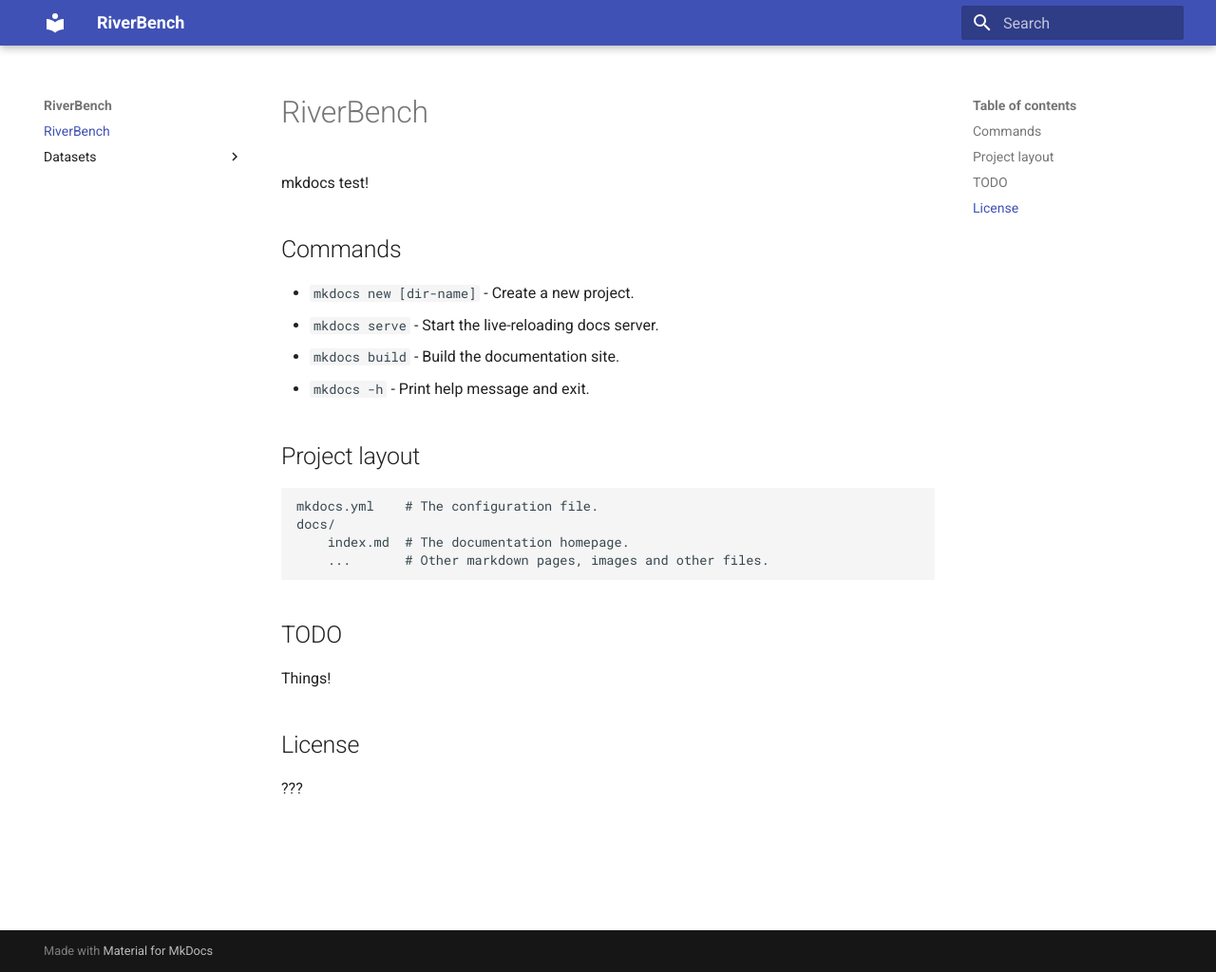
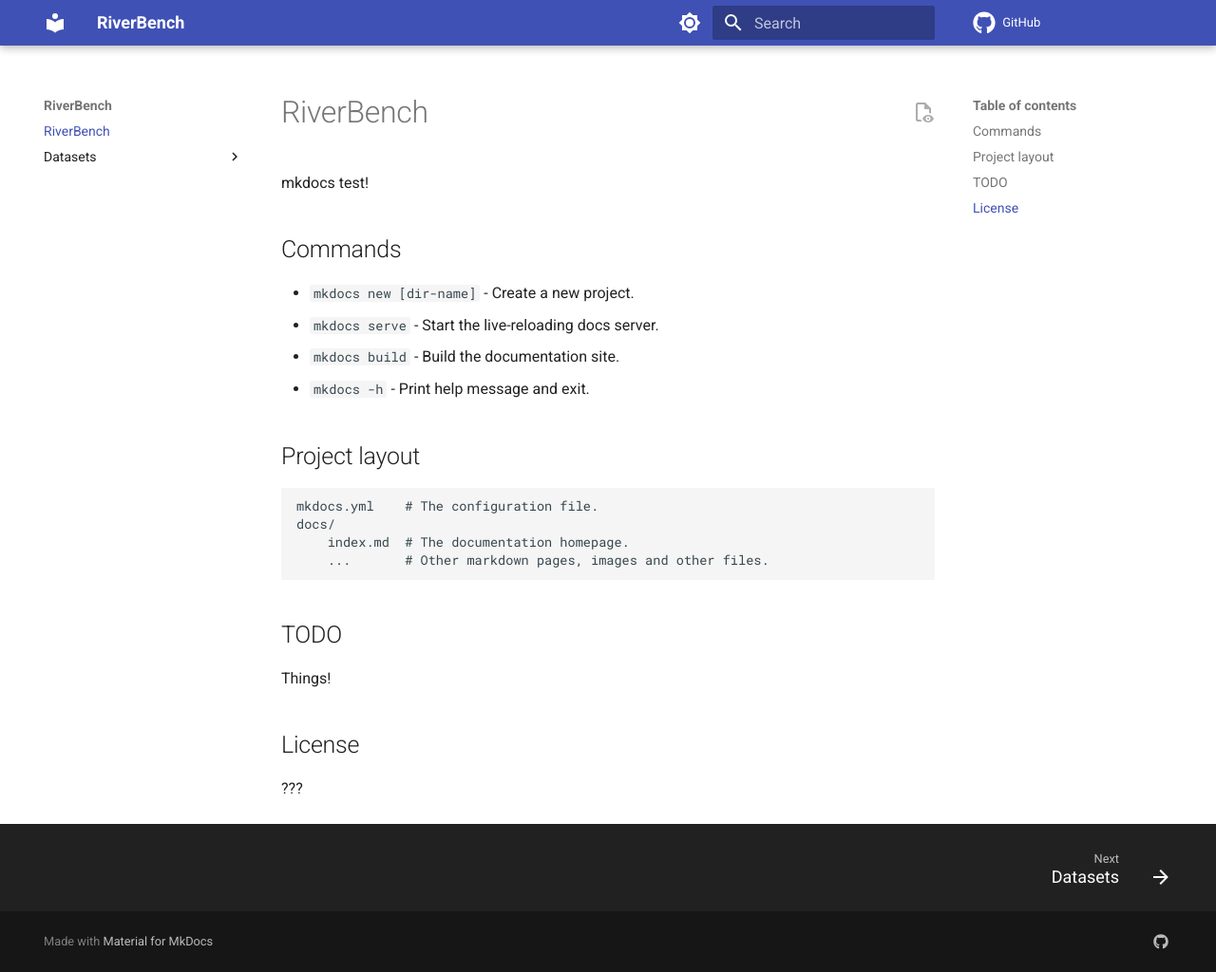
Before and after one commit to RiverBench/riverbench.github.io, an MkDocs documentation site: the page built from docs/index.md, in a window 1280 px wide and 1024 px high. Shown: the whole window at 95% size. Built offline with MkDocs 1.6.1 and Material for MkDocs 9.7.7, drawn with Linux system fonts in a browser that asks for light colours; comment, search, counter and statistics services are not loaded.

Commit message:
Add features to the website template

```diff
--- a/mkdocs.yml
+++ b/mkdocs.yml
@@ -1,4 +1,13 @@
 site_name: RiverBench
+
+plugins:
+  - search
+  - git-revision-date-localized:
+      enable_creation_date: true
+
+repo_url: https://github.com/RiverBench/RiverBench
+edit_uri: edit/main/docs/
+
 theme:
   name: material
   features:
@@ -6,5 +15,33 @@
     - navigation.instant
     # Update anchors in the address bar
     - navigation.tracking
+    - navigation.footer
+    - navigation.top
     - toc.follow
-    - navigation.top
+    - search.suggest
+    - search.highlight
+    - content.action.view
+
+  palette:
+    # Palette toggle for light mode
+    - media: "(prefers-color-scheme: light)"
+      scheme: default
+      toggle:
+        icon: material/brightness-7
+        name: Switch to dark mode
+
+    # Palette toggle for dark mode
+    - media: "(prefers-color-scheme: dark)"
+      scheme: slate
+      toggle:
+        icon: material/brightness-3
+        name: Switch to light mode
+
+  icon:
+    repo: fontawesome/brands/github
+
+extra:
+  social:
+    - icon: fontawesome/brands/github
+      link: https://github.com/RiverBench
+      name: RiverBench on GitHub
--- a/requirements.txt
+++ b/requirements.txt
@@ -1 +1,2 @@
 mkdocs-material~=9.1
+mkdocs-git-revision-date-localized-plugin~=1.2.0
```
Also changed, not shown: 1 other file.
